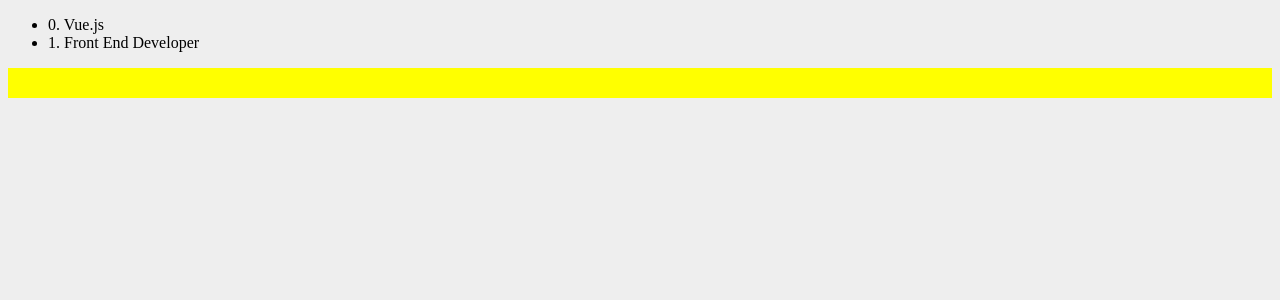
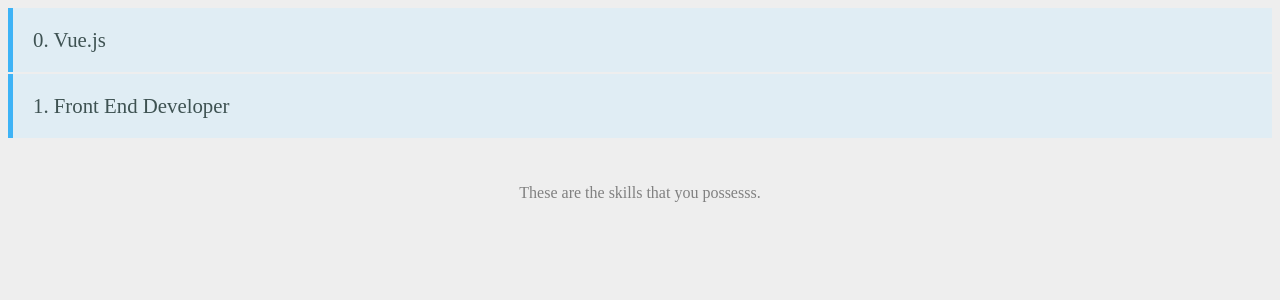
Before and after one commit to Fawaz-Khayat/vue-skills, a Vue app: page / in a window 1280 px wide. Shown: the top 300 px of the page. Built offline with nearby package versions, Linux system fonts and the light colour scheme.

Commit message:
Chnage the css of Skills component

```diff
--- a/src/components/Skills.vue
+++ b/src/components/Skills.vue
@@ -12,11 +12,15 @@
       <li v-for="(data, index) in skills" :key="index"> {{ index }}. {{ data.skill }}</li>
     </ul>
 
+    <p>These are the skills that you possesss.</p>
+    <!-- Style binding
     <div v-bind:style="{ backgroundColor: bgColor, width: bgWidth, height: bgHeight }"></div>
+     -->
 
     <!-- class binding using object
     <div v-bind:class="alertObject"></div>
     -->
+
     <!-- class binding
     <div  v-bind:class="{ alert: showAlert, 'another-class': showClass }"></div>
     -->
@@ -62,6 +66,39 @@
 
 <!-- Add "scoped" attribute to limit CSS to this component only -->
 <style scoped>
+  /** style from the written version of the course found at
+   https://coursetro.com/posts/code/136/Vue-CSS-Tutorial---Class-and-Style-Binding
+   **/
+  .holder {
+    background: #fff;
+  }
+
+  ul {
+    margin: 0;
+    padding: 0;
+    list-style-type: none;
+  }
+
+  ul li {
+    padding: 20px;
+    font-size: 1.3em;
+    background-color: #E0EDF4;
+    border-left: 5px solid #3EB3F6;
+    margin-bottom: 2px;
+    color: #3E5252;
+  }
+
+  p {
+    text-align:center;
+    padding: 30px 0;
+    color: gray;
+  }
+
+  .container {
+    box-shadow: 0px 0px 40px lightgray;
+  }
+
+  /* Style binding
   .alert {
     background-color: yellow;
     width: 100%;
@@ -69,8 +106,9 @@
   }
   .another-class {
     border: 5px solid black;
-  }
-/*
+  } */
+
+/* Original style
 h3 {
   margin: 40px 0 0;
 }
```
